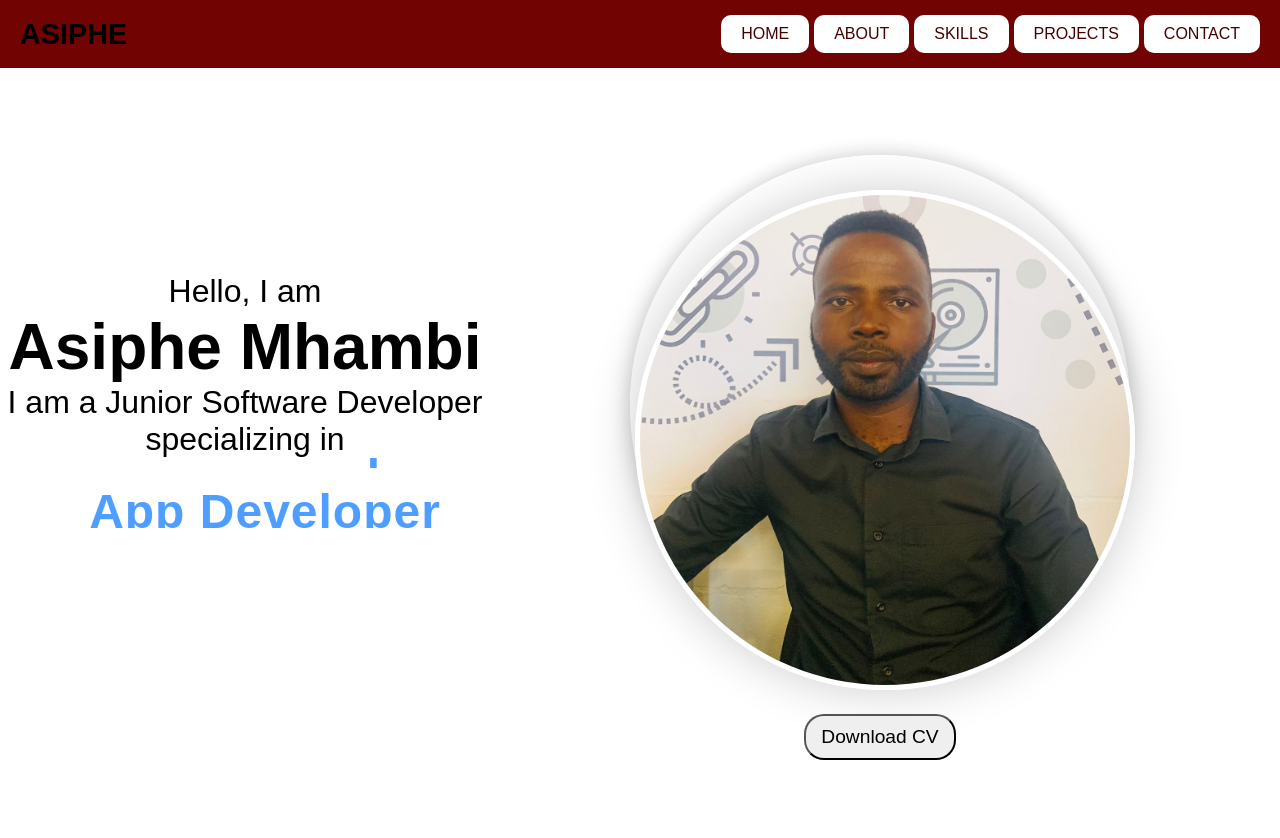
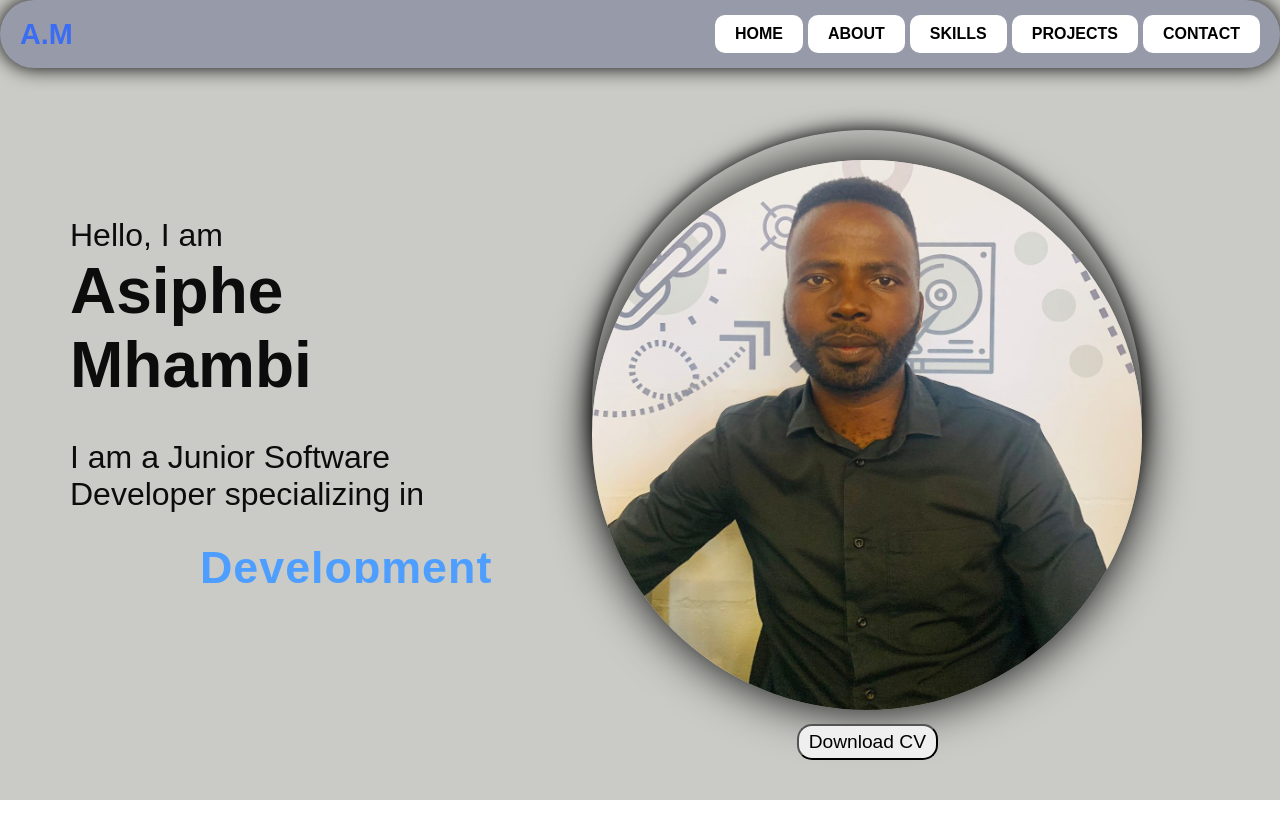
Before and after one commit to AsipheMhambi/My-Portfolio-Website, a React (Create React App) app: page / in a window 1280 px wide. Shown: the top 838 px of the page. Built offline with nearby package versions, Linux system fonts and the light colour scheme.

Commit message:
home backgrounds

```diff
--- a/package.json
+++ b/package.json
@@ -3,6 +3,7 @@
   "version": "0.1.0",
   "private": true,
   "dependencies": {
+    "@fortawesome/free-brands-svg-icons": "^6.5.1",
     "@testing-library/jest-dom": "^5.17.0",
     "@testing-library/react": "^13.4.0",
     "@testing-library/user-event": "^13.5.0",
--- a/src/App.css
+++ b/src/App.css
@@ -17,6 +17,7 @@
   overflow: hidden;
   justify-content: space-between;
   align-items: center;
+  background-color: #CACAC6;
 }
 
 .main .content {
@@ -26,11 +27,11 @@
 }
 
 .main .content h2 {
-  color: black;
+  color: #0c0c0c;
   font-size: 2em;
   font-weight: 500;
-  text-align: center;
-  margin-right: 40px;
+  text-align: left;
+  margin-left: 70px;
 }
 
 .main .content h2 span {
@@ -44,11 +45,12 @@
   height: 70px;
   overflow: hidden;
   text-align: center;
+  margin-left: 200px;
 }
 
 .animated-text h3{
   color: #4e9eff;
-  font-size: 3em;
+  font-size: 2.8em;
   font-weight: 700;
   line-height: 70px;
   letter-spacing: 1px;
@@ -80,7 +82,7 @@
 header {
   z-index: 999;
   position: fixed;
-  background-color: rgb(114, 3, 3);
+  background-color: #979BA9;
   top: 0;
   left: 0;
   width: 100%;
@@ -89,6 +91,8 @@ header {
   justify-content: space-between;
   align-items: center;
   transition: 0.5s ease;
+  border-radius: 40px;
+  box-shadow: 0px 0px 20px rgba(0, 0, 0, 2);
 }
 
 header.sticky {
@@ -97,10 +101,9 @@ header.sticky {
 }
 
 header .brand {
-  color: black;
+  color: #3a6cf4;
   font-size: 1.8em;
   font-weight: 700;
-  text-transform: uppercase;
   text-decoration: none;
 }
 
@@ -109,10 +112,10 @@ header .navigation {
 }
 
 header .navigation a {
-  color: rgb(68, 0, 0);
+  color: black;
   background-color: white;
   font-size: 1em;
-  font-weight: 500;
+  font-weight: 700;
   text-decoration: none;
   margin-left: 5px;
   display: inline-block;
@@ -120,9 +123,9 @@ header .navigation a {
   border-radius: 10px;
   text-align: center;
 }
-
-header .navigation a:hover {
-  color: #3a6cf4;
+header .navigation :hover {
+  background-color: #3a6cf4;
+  color: black;
 }
 
 header.sticky .navigation a:hover {
@@ -163,24 +166,24 @@ body {
 
 .abtImage {
   text-align: center;
-  height: 500px;
-  width: 500px;
+  height: 550px;
+  width: 550px;
   margin-top: 30px;
   border-radius: 50%; /* Make the image circular */
-  border: 5px solid #fff; /* Add a white border */
-  box-shadow: 0px 0px 20px rgba(0, 0, 0, 0.2); /* Add a shadow effect */
+  border: 1px transparent ; /* Add a white border */
+  box-shadow: 0px 0px 20px rgba(0, 0, 0, 2); /* Add a shadow effect */
   margin-bottom: 20px;
 }
 
 .abtImage img {
   flex: 1;
   text-align: center;
-  height: 500px;
-  width: 500px;
+  height: 550px;
+  width: 550px;
   margin-top: 30px;
   border-radius: 50%; /* Make the image circular */
-  border: 5px solid #fff; /* Add a white border */
-  box-shadow: 0px 0px 50px rgba(0, 0, 0, 0.2); /* Add a shadow effect */
+  border: 1px transparent; /* Add a white border */
+  box-shadow: 0px 0px 50px rgba(0, 0, 0, 4); /* Add a shadow effect */
   margin-bottom: 20px;
 }
 
@@ -189,11 +192,11 @@ body {
   background: #235bf6;
 }
 .btn {
-  margin-top: 0px;
+  margin-top: -10px;
 
-  padding: 10px 15px;
+  padding: 5px 10px;
   font-size: 1.2em;
-  border-radius: 20px;
+  border-radius: 15px;
 
 }
 
--- a/src/components/Header.js
+++ b/src/components/Header.js
@@ -5,7 +5,7 @@ const Header = () => {
 
   return (
     <header>
-      <a href="#" className="brand">Asiphe</a>
+      <a href="#" className="brand">A.M</a>
       <div className="menu-btn"></div>
       <div className="navigation">
         <a href="#main">HOME</a>
--- a/src/components/MainSection.js
+++ b/src/components/MainSection.js
@@ -11,19 +11,20 @@ const MainSection = () => {
           <br />
           <span>Asiphe Mhambi</span>
           <br />
+          <br />
           I am a Junior Software Developer specializing in
         </h2>
         <div className="animated-text">
-          <h3>Web Designer</h3>
-          <h3>Web Developer</h3>
-          <h3>App Developer</h3>
+          <h3>Web Design</h3>
+          <h3>Web Development</h3>
+          <h3>App Development</h3>
         </div>
         <div className="media-icons">
-          <a href="https://www.facebook.com/profile.php?id=100092504071844">
-            <i className="fab fa-facebook-f"></i>
+        <a href="https://www.facebook.com/profile.php?id=100092504071844">
+
           </a>
           <a href="https://github.com/AsipheMhambi?tab=repositories">
-            <i className="fab fa-github"></i>
+
           </a>
         </div>
       </div>
```
Also changed, not shown: 1 other file (tests, documents, lock files or other folders).
